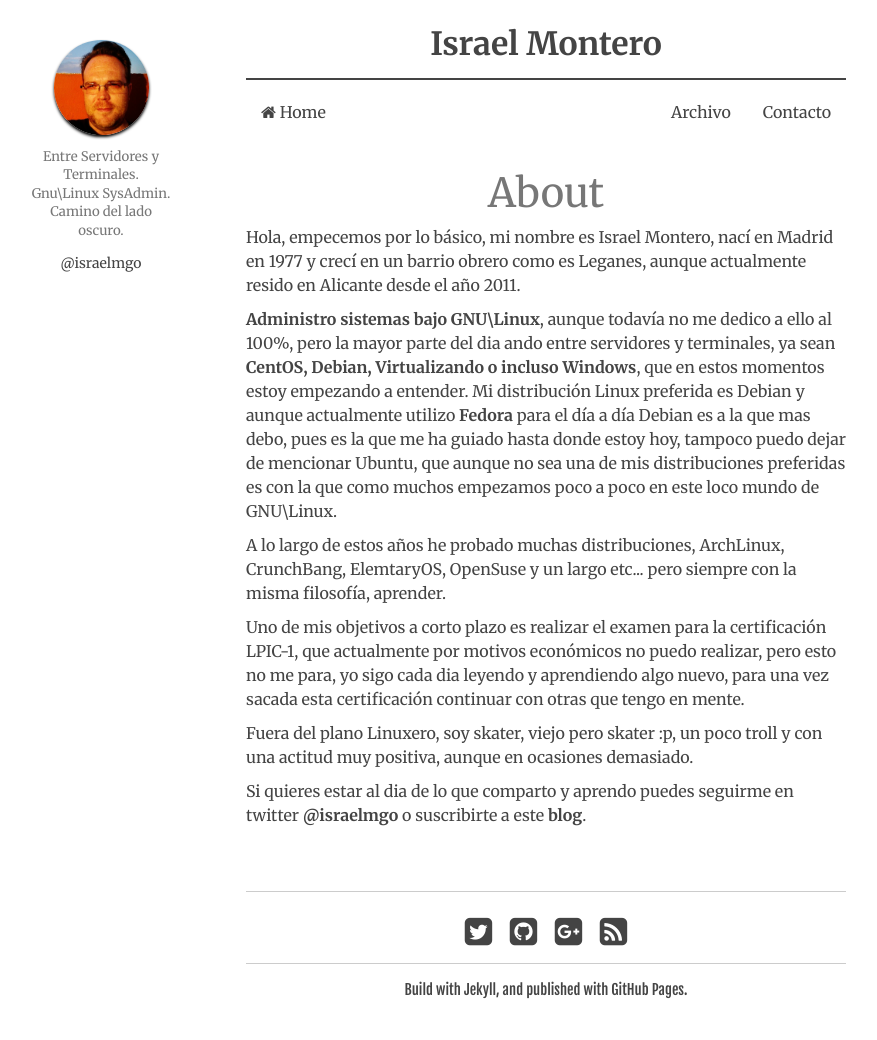
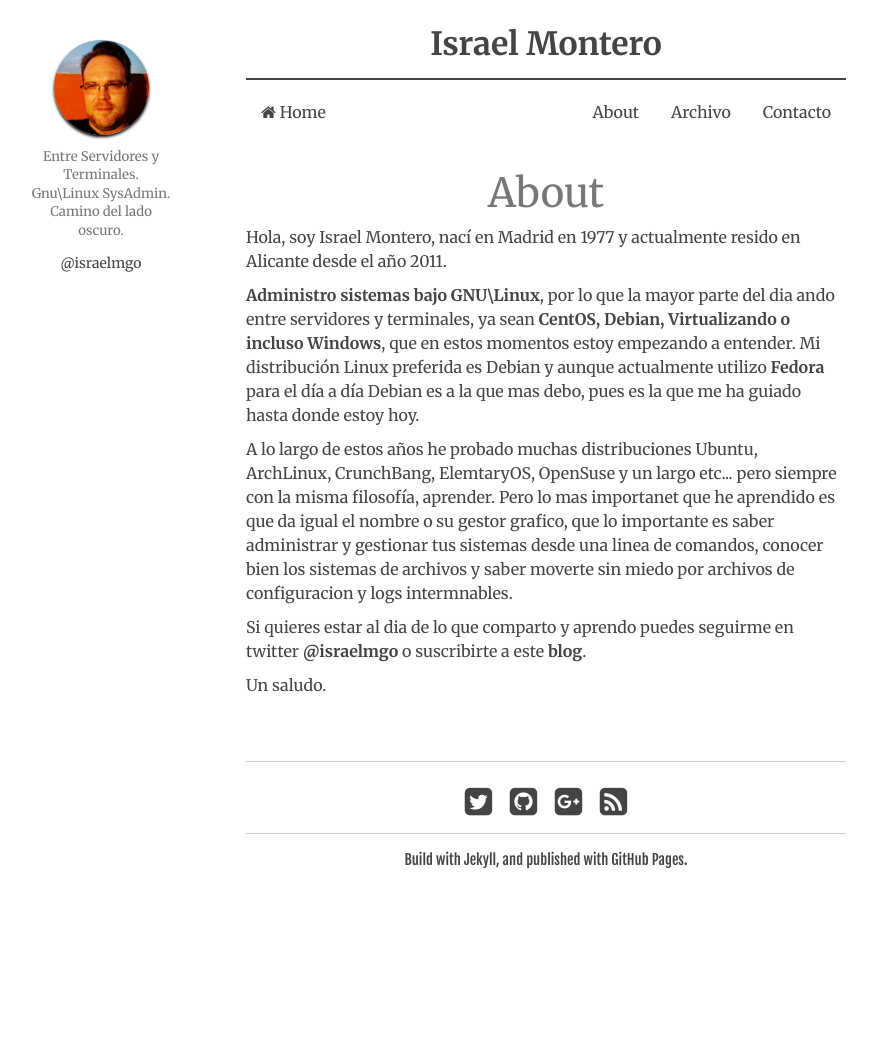
Before and after one commit to israelmgo/old-jekyll-blog, a Jekyll site: the page built from about.html, in a window 1280 px wide. Shown: the whole page, without its empty margins (94-971 px from the left). Built offline with Jekyll 4.4.1, drawn with Linux system fonts in a browser that asks for light colours; nearby versions of some CDN libraries; after the commit the page ends 910 px from its top, so only the background shows below that.

Commit message:
update about.html and menus

```diff
--- a/_config.yml
+++ b/_config.yml
@@ -13,7 +13,4 @@ exclude: [".rvmrc", ".rbenv-version", "README", "Rakefile", "changelog.md", "sas
 pygments: true
 permalink: /:year/:month/:title/
 timezone: Europe/Madrid
-toplinks: ['archivo', 'contacto']
-
-
-# toplinks: ['about', 'archivo', 'contacto']
+toplinks: ['about', 'archivo', 'contacto']
--- a/about.html
+++ b/about.html
@@ -7,26 +7,23 @@ title: About
 
 <div itemscope itemtype="http://schema.org/Person">
 <p>
-	Hola, empecemos por lo básico, mi nombre es Israel Montero, nací en Madrid en 1977 y crecí en un barrio obrero como es Leganes, aunque actualmente resido en Alicante desde el año 2011.
+Hola, soy Israel Montero, nací en Madrid en 1977 y actualmente resido en Alicante desde el año 2011.
 </p>
 
 <p>
-	<b>Administro sistemas bajo GNU\Linux</b>, aunque todavía no me dedico a ello al 100%, pero la mayor parte del dia ando entre servidores y terminales, ya sean <b>CentOS, Debian, Virtualizando o incluso Windows</b>, que en estos momentos estoy empezando a entender. Mi distribución Linux preferida es Debian y aunque actualmente utilizo <b>Fedora</b> para el día a día Debian es a la que mas debo, pues es la que me ha guiado hasta donde estoy hoy, tampoco puedo dejar de mencionar Ubuntu, que aunque no sea una de mis distribuciones preferidas es con la que como muchos empezamos poco a poco en este loco mundo de GNU\Linux.
+<b>Administro sistemas bajo GNU\Linux</b>, por lo que la mayor parte del dia ando entre servidores y terminales, ya sean <b>CentOS, Debian, Virtualizando o incluso Windows</b>, que en estos momentos estoy empezando a entender.
+Mi distribución Linux preferida es Debian y aunque actualmente utilizo <b>Fedora</b> para el día a día Debian es a la que mas debo, pues es la que me ha guiado hasta donde estoy hoy.
 </p>
 
 <p>
-	A lo largo de estos años he probado muchas distribuciones, ArchLinux, CrunchBang, ElemtaryOS, OpenSuse y un largo etc... pero siempre con la misma filosofía, aprender.
-	</p>
-
-	<p>
-	Uno de mis objetivos a corto plazo es realizar el examen para la certificación LPIC-1, que actualmente por motivos económicos no puedo realizar, pero esto no me para, yo sigo cada dia leyendo y aprendiendo algo nuevo, para una vez sacada esta certificación continuar con otras que tengo en mente.
-	</p>
-
-  <p>
-  Fuera del plano Linuxero, soy skater, viejo pero skater :p, un poco troll y con una actitud muy positiva, aunque en ocasiones demasiado.
+A lo largo de estos años he probado muchas distribuciones Ubuntu, ArchLinux, CrunchBang, ElemtaryOS, OpenSuse y un largo etc... pero siempre con la misma filosofía, aprender.
+Pero lo mas importanet que he aprendido es que da igual el nombre o su gestor grafico, que lo importante es saber administrar y gestionar tus sistemas desde una linea de comandos, conocer bien los sistemas de archivos y saber moverte sin miedo por archivos de configuracion y logs intermnables.
 </p>
 
 <p>
 Si quieres estar al dia de lo que comparto y aprendo puedes seguirme en twitter <b><a href="http://twitter.com/israelmgo">@israelmgo</a></b> o suscribirte a este <b><a href="/atom.xml">blog</a></b>.
 </p>
+<p>
+Un saludo.
+</p>
 </div>
```
Lines whose indentation alone changed are shown as unchanged.
